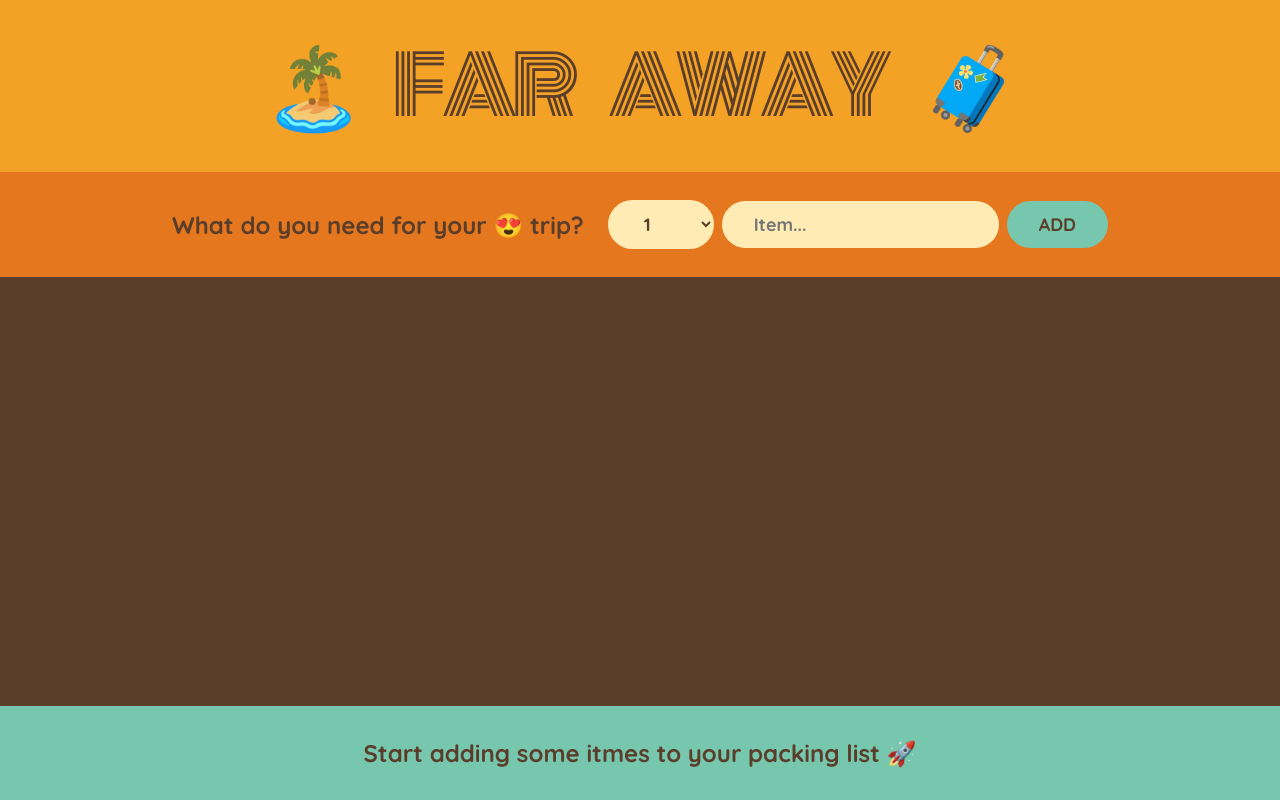
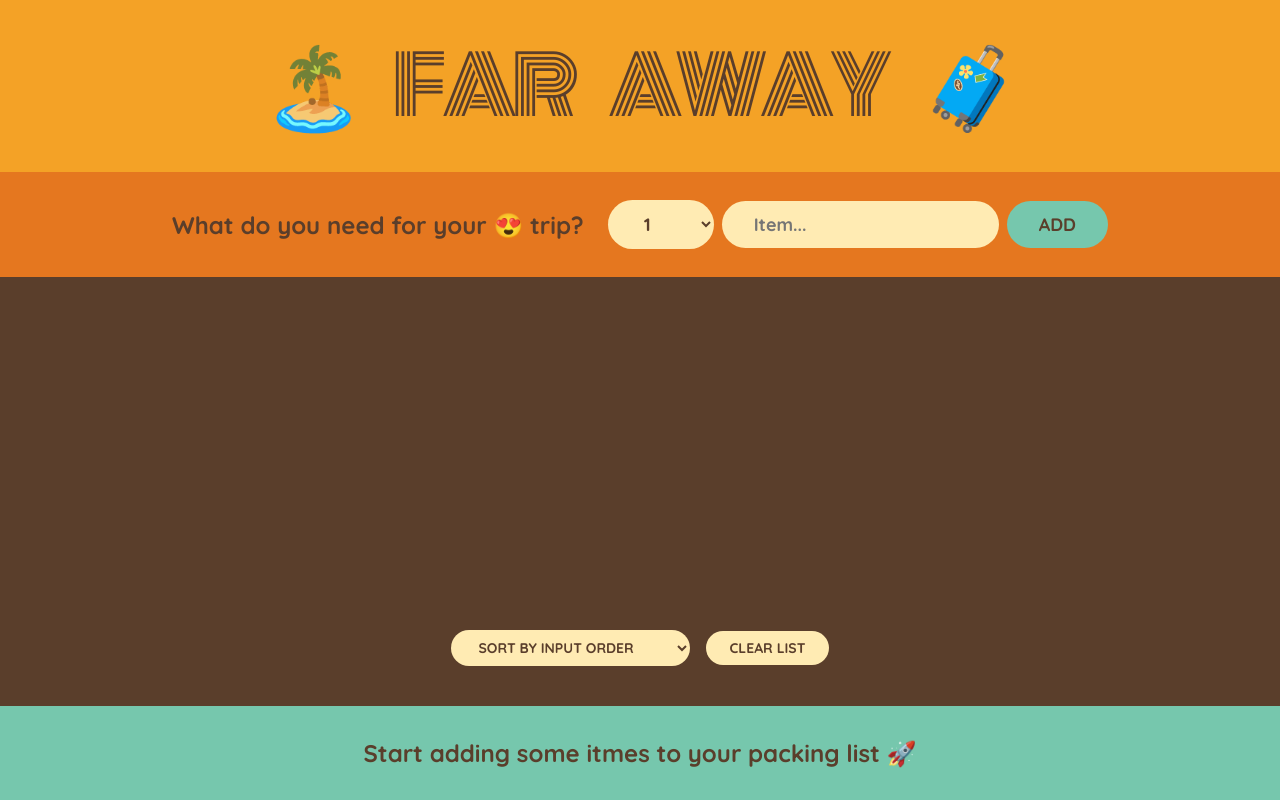
Before and after one commit to JLinnecke/react-travel-list-course-project, a React (Create React App) app: page / in a window 1280 px wide. Built offline with nearby package versions, Linux system fonts and the light colour scheme.

Commit message:
Add sorting logic and reset list handler

```diff
--- a/src/App.js
+++ b/src/App.js
@@ -19,6 +19,14 @@
     );
   }
 
+  function handleResetList() {
+    const confirmed = window.confirm(
+      "Are you sure you want to delete all items?",
+    );
+
+    if (confirmed) setItems([]);
+  }
+
   return (
     <div className="app">
       <Logo />
@@ -27,6 +35,7 @@
         items={items}
         onDeleteItem={handleDeleteItem}
         onToggleItem={handleToggleItem}
+        onResetList={handleResetList}
       />
       <Stats items={items} />
     </div>
@@ -78,11 +87,26 @@
   );
 }
 
-function PackingList({ items, onDeleteItem, onToggleItem }) {
+function PackingList({ items, onDeleteItem, onToggleItem, onResetList }) {
+  const [sortBy, setSortBy] = useState("input");
+
+  let sortedItems;
+
+  if (sortBy === "input") sortedItems = items;
+
+  if (sortBy === "description")
+    sortedItems = items
+      .slice()
+      .sort((a, b) => a.description.localeCompare(b.description));
+
+  if (sortBy === "packed")
+    sortedItems = items
+      .slice()
+      .sort((a, b) => Number(a.packed) - Number(b.packed));
   return (
     <div className="list">
       <ul>
-        {items.map((item) => (
+        {sortedItems.map((item) => (
           <Item
             item={item}
             onDeleteItem={onDeleteItem}
@@ -91,6 +115,15 @@
           />
         ))}
       </ul>
+
+      <div className="actions">
+        <select value={sortBy} onChange={(e) => setSortBy(e.target.value)}>
+          <option value="input">Sort by input order</option>
+          <option value="description">Sort by description</option>
+          <option value="packed">Sort by packed status</option>
+        </select>
+        <button onClick={onResetList}>Clear list</button>
+      </div>
     </div>
   );
 }
```
